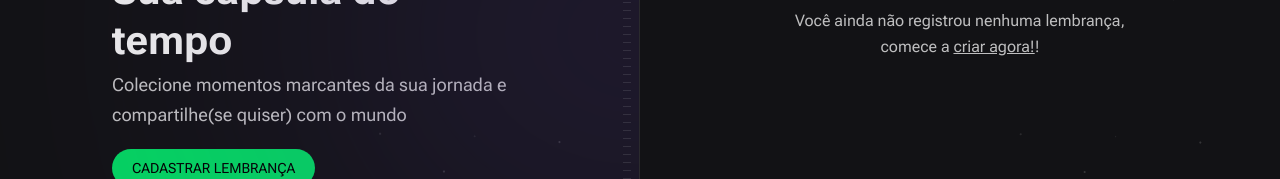
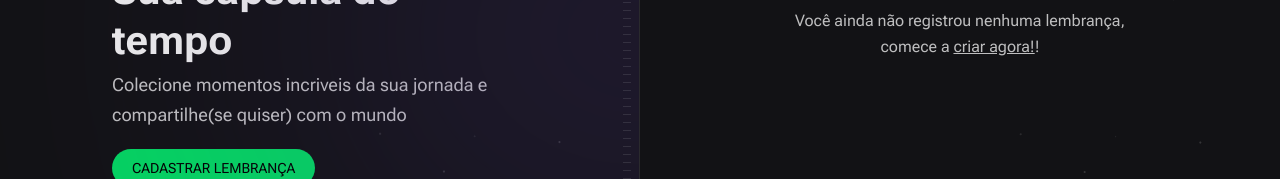
Before and after one commit to matteothebrave/space_time, a Next.js app in the folder web/: page / in a window 1280 px wide. Shown: the part 366-545 px from the top of the page. Built offline with nearby package versions, Linux system fonts and the light colour scheme; no server answers; a web font is replaced by a local one.

Commit message:
feat/space-time/editing letters

```diff
--- a/web/src/app/page.tsx
+++ b/web/src/app/page.tsx
@@ -31,7 +31,7 @@ export default function Home() {
           <Image src={nlwLogo} alt="nlw space time" />
           <div className='max-w-[420px] space-y-1'>
             <h1 className='text-5xl font-bold leading-tight text-gray-50'>Sua cápsula do tempo</h1>
-            <p className='text-lg leading-relaxed'>Colecione momentos marcantes da sua jornada e compartilhe(se quiser) com o mundo</p>
+            <p className='text-lg leading-relaxed'>Colecione momentos incriveis da sua jornada e compartilhe(se quiser) com o mundo</p>
           </div>
 
           <a className="inline-block rounded-full bg-green-500 px-5 py-3 text-sm font-alt uppercase leading-none text-black hover:bg-green-600" href="">CADASTRAR LEMBRANÇA</a>
```
